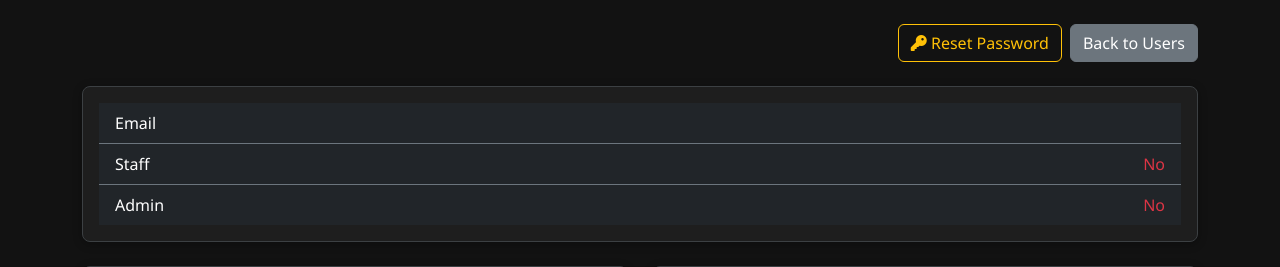
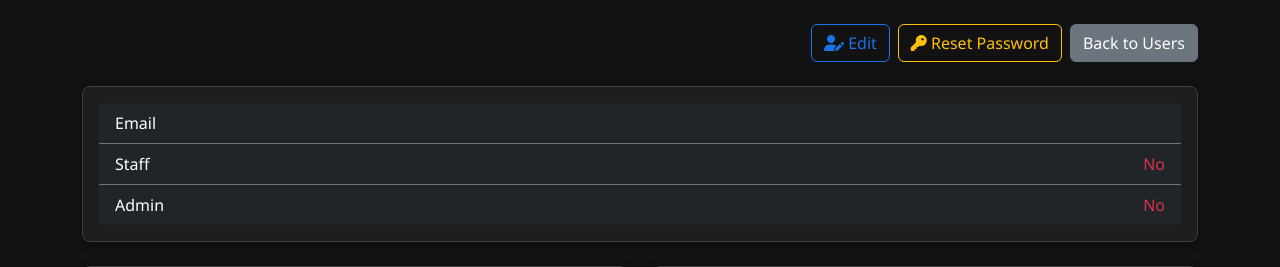
Before and after one commit to Nurb4000/InstantCaseManagement, a Flask app: template templates/admin/user_detail.html in a window 1280 px wide. Shown: the part 57-324 px from the top of the page. Run offline with Flask 3, Linux system fonts and the light colour scheme; the template is opened without the code that fills it: most values are stand-ins (such as "Sample title", 1, 10 or a date in 2020).

Commit message:
Add edit user link to user detail page

```diff
--- a/templates/admin/user_detail.html
+++ b/templates/admin/user_detail.html
@@ -3,6 +3,9 @@
 <div class="d-flex justify-content-between align-items-center mb-4">
     <h2>{{ user.username }}</h2>
     <div class="d-flex gap-2">
+        <a href="{{ url_for('admin.edit_user', user_id=user.id) }}" class="btn btn-outline-primary">
+            <i class="fas fa-user-edit"></i> Edit
+        </a>
         <a href="{{ url_for('admin.reset_password', user_id=user.id) }}" class="btn btn-outline-warning">
             <i class="fas fa-key"></i> Reset Password
         </a>
```
